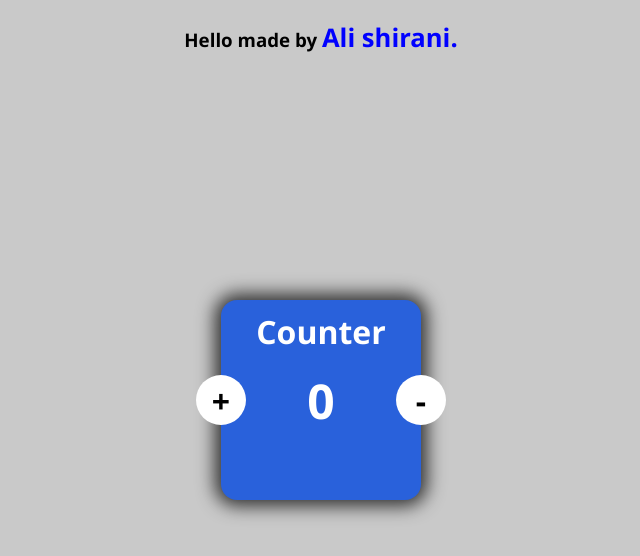
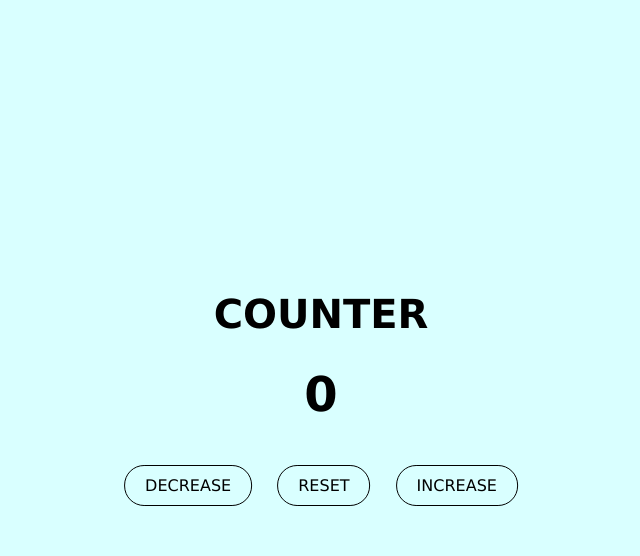
Before and after one commit to alishirani1384/alishirani1384.github.io, a plain HTML site: page index.html in a window 1280 px wide. Shown: the whole page, without its empty margins (319-959 px from the left). Drawn offline with Linux system fonts and the light colour scheme.

Commit message:
updated
this is the update version

```diff
--- a/index.html
+++ b/index.html
@@ -4,24 +4,20 @@
     <meta charset="UTF-8">
     <meta http-equiv="X-UA-Compatible" content="IE=edge">
     <meta name="viewport" content="width=device-width, initial-scale=1.0">
-    <meta name="author" content="Alishirani">
+    <meta name="author" content="ali shirani">
+    <link rel="stylesheet" href="style.css">
     <title>Counter</title>
-    <link rel="stylesheet" href="style.css">
 </head>
-
 <body>
-  <h3>Hello made by <a href="#">Ali shirani.</a></h3>
-<div class="counter">
-  <div class="wrapper">
-    <h1>Counter</h1>
-    <h2 id="num">0</h2>
+    <div class="counter">
+        <h1>counter</h1>
+        <span id="value">0</span>
     <div class="button">
-    <button onclick="plus()" id="plus_btn">+</button>
-    <button id="minees_btn" onclick="minees()">-</button>
+        <button class="btn decrease">decrease</button>
+        <button class="btn reset">reset</button>
+        <button class="btn increase">increase</button>
+        </div>
     </div>
-  </div>
-</div>
-
     <script src="main.js"></script>
 </body>
 </html>
--- a/main.js
+++ b/main.js
@@ -1,10 +1,27 @@
-let number= 0
-let count= document.getElementById("num")
-function plus(){
-    number+=1
-    count.innerText=number
-}
-function minees(){
-    number-=1
-    count.innerText=number
-}
+let number=0
+const value=document.getElementById("value")
+const btns=document.querySelectorAll(".btn")
+btns.forEach(function(btn){
+    btn.addEventListener('click',(e)=>{
+        const styles=e.currentTarget.classList
+        if (styles.contains('increase')) {
+            number++
+        }
+        else if (styles.contains('reset')) {
+            number=0
+        }
+        if (styles.contains('decrease')) {
+            number--
+        }
+        if (number>0) {
+            value.style.color='green'
+        }
+        if (number===0) {
+            value.style.color='black'
+        }
+        if (number<0) {
+            value.style.color='red'
+        }
+        value.textContent=number
+    })
+})
--- a/style.css
+++ b/style.css
@@ -1,84 +1,53 @@
-
 *{
-    font-family: 'Segoe UI', Tahoma, Geneva, Verdana, sans-serif;
+    box-sizing: border-box;
+    padding: 0;
     margin: 0;
-    padding: 0;
-    box-sizing: border-box;
+    font-family: 'Lucida Sans', 'Lucida Sans Regular', 'Lucida Grande', 'Lucida Sans Unicode', Geneva, Verdana, sans-serif;
 }
 body{
-    background-color: rgb(201, 201, 201);
-}
-h3{
-    text-align: center;
-    padding-top: 20px;
-}
-h3 a{
-    text-decoration: none;
-    color: blue;
-    font-size: 1.6rem;
-}
-a:hover{
-    color: white;
-    transition: 0.3s;
-    border: blue dotted;
+    background-color: rgb(217, 255, 255);
 }
 .counter{
+    text-transform: uppercase;
     position: absolute;
+    left: 50%;
     top: 50%;
-    left: 50%;
-    transform: translate(-50%, -50%);
+    transform: translate(-50%,-50%);
+    text-align: center;
+    line-height: 5em;
 }
-.wrapper{
-    width: 200px;
-    height: 200px;
-    border-radius: 1rem;
-    background-color: rgb(41, 97, 219);
-    box-shadow: 0px 0px 18px 6px rgba(0,0,0,0.77);
-    display: flex;
-    flex-direction: column;
-    justify-content: center;
-    align-items: center;
-    border: none;
+h1{
+    font-size: 2.5rem;
 }
-.wrapper h1{
-    font-size: 2rem;
+#value{
+    font-size: 3rem;
+    font-weight: 900;
+}
+
+.btn{
+    text-transform: uppercase;
+    background-color: rgb(217, 255, 255);
+    border: 1px solid black;
+    padding: 10px 20px;
+    font-size: 1rem;
+    border-radius: 20px;
+    margin: 0 10px;
+}
+.btn:hover{
+    background-color: black;
     color: white;
-    position: absolute;
-    top: 10px;
 }
-#num{
-    font-size: 3rem;
-    font-weight: 700;
-    color: white;
-    position: absolute;
+@media screen and (max-width:500px) {
+    .button{
+        display: flex;
+    }
 }
-.button{
-    display: flex;
+@media screen and (max-width:360px) {
+    .btn{
+        margin: 10px 0;
+    }
+    .button{
+        display: flex;
+        flex-direction: column;
+    }
 }
-#plus_btn{
-    margin-right: 150px;
-    border: none;
-    border-radius: 50%;
-    background-color: white;
-    font-size: 2rem;
-    width: 50px;
-    height: 50px;
-    cursor: pointer;
-    font-weight: 800;
-}
-#plus_btn:active{
-    padding: 10px 10px;
-}
-#minees_btn{
-    border: none;
-    border-radius: 50%;
-    background-color: white;
-    font-size: 2rem;
-    width: 50px;
-    height: 50px;
-    cursor: pointer;
-    font-weight: 800;
-}
-#minees_btn:active{
-    padding: 10px 10px;
-}
```
